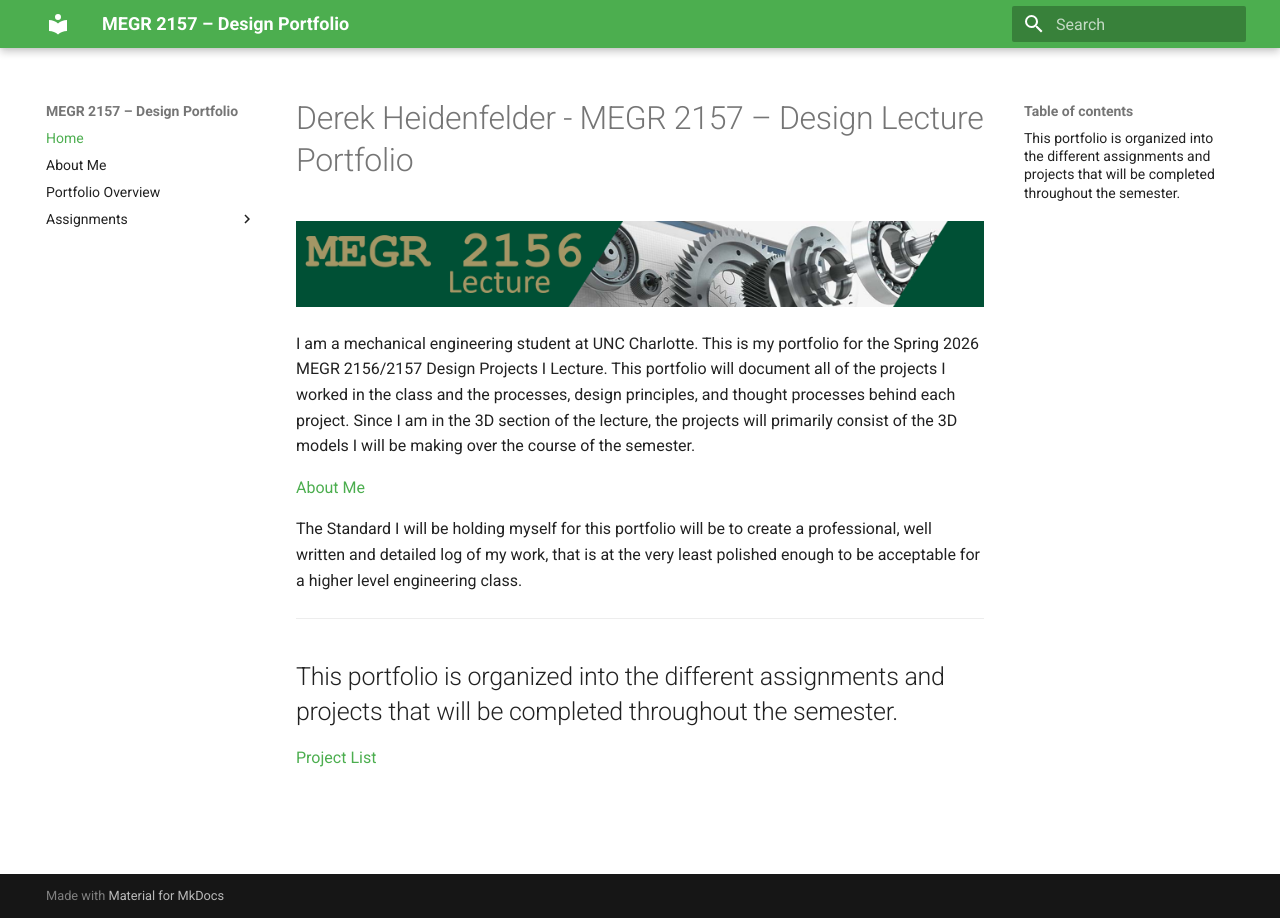
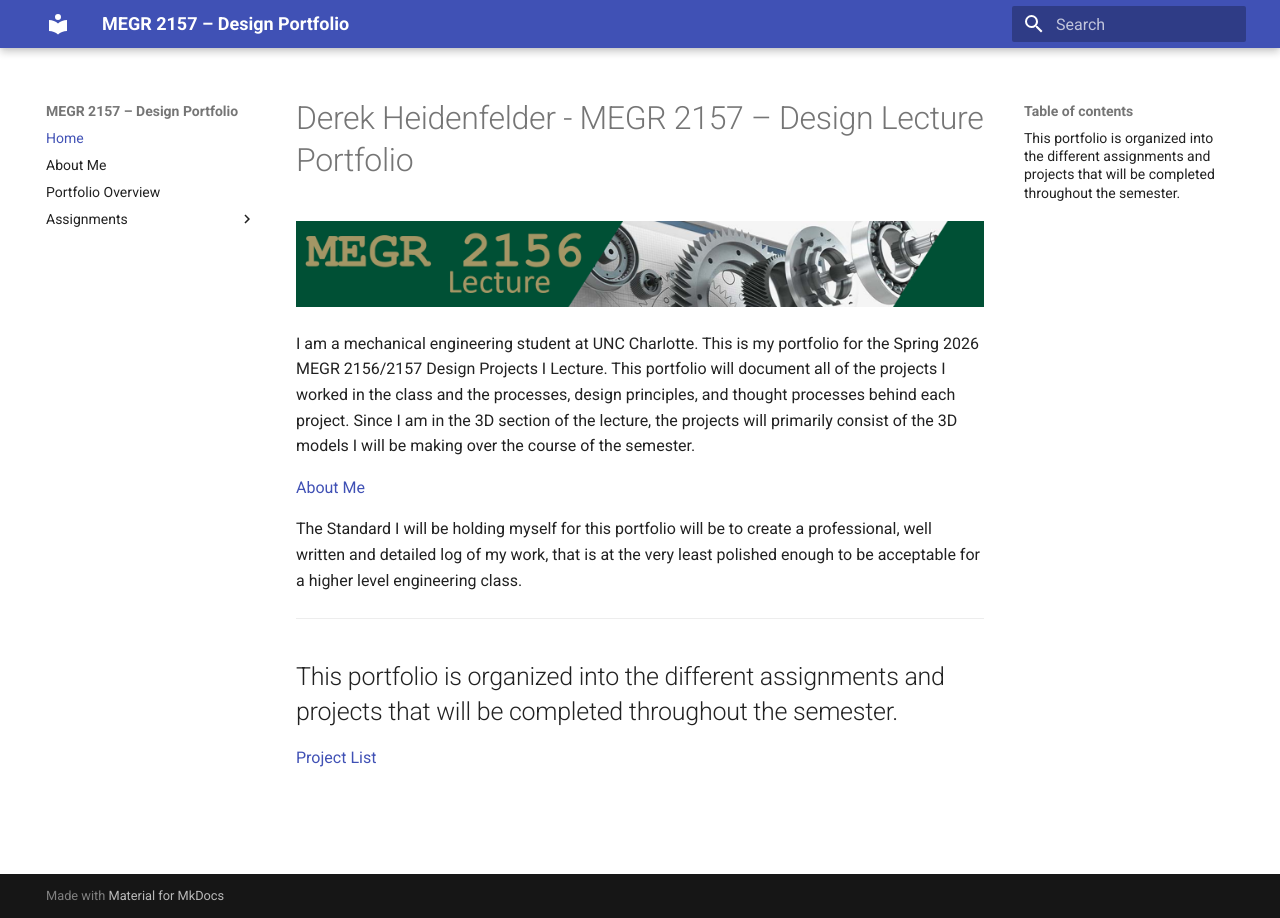
Before and after one commit to dheidenf-beep/DerekH-MEGR2157-portfolio, an MkDocs documentation site: the page built from docs/index.md, in a window 1280 px wide. Built offline with MkDocs 1.6.1 and Material for MkDocs 9.7.7, drawn with Linux system fonts in a browser that asks for light colours.

Commit message:
Remove primary color from mkdocs theme
Remove primary color setting from theme.

```diff
--- a/mkdocs.yml
+++ b/mkdocs.yml
@@ -4,7 +4,6 @@ site_description: Design portfolio documentation, built with the Analyze / Decid
 theme:
   name: material
   palette:
-    primary: green
   features:
     - navigation.instant
     - navigation.tracking
```
